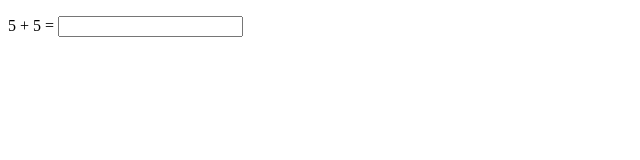
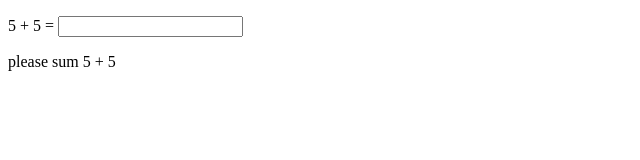
Before and after one commit to algoronic-test/game, a plain HTML site: page index.html in a window 1280 px wide. Shown: the whole page, without its empty margins (0-640 px from the left). Drawn offline with Linux system fonts and the light colour scheme.

Commit message:
create game logic and styling

```diff
--- a/index.html
+++ b/index.html
@@ -7,5 +7,6 @@
   </head>
   <body>
     <p>5 + 5 = <input type="text" /></p>
+    <p>please sum 5 + 5</p>
   </body>
 </html>
```
Also changed, not shown: css/style.css (added), javascript/app.js (added).
